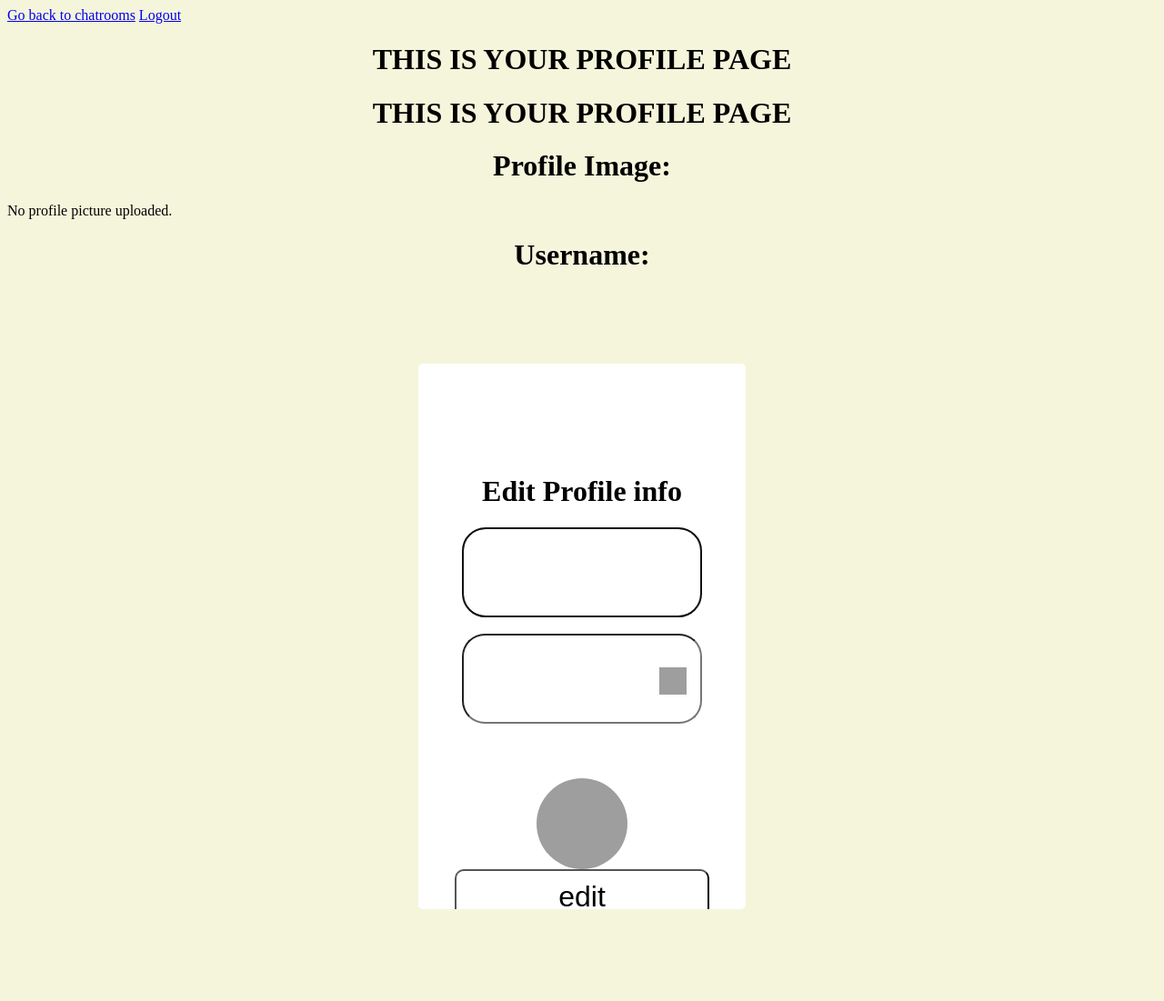
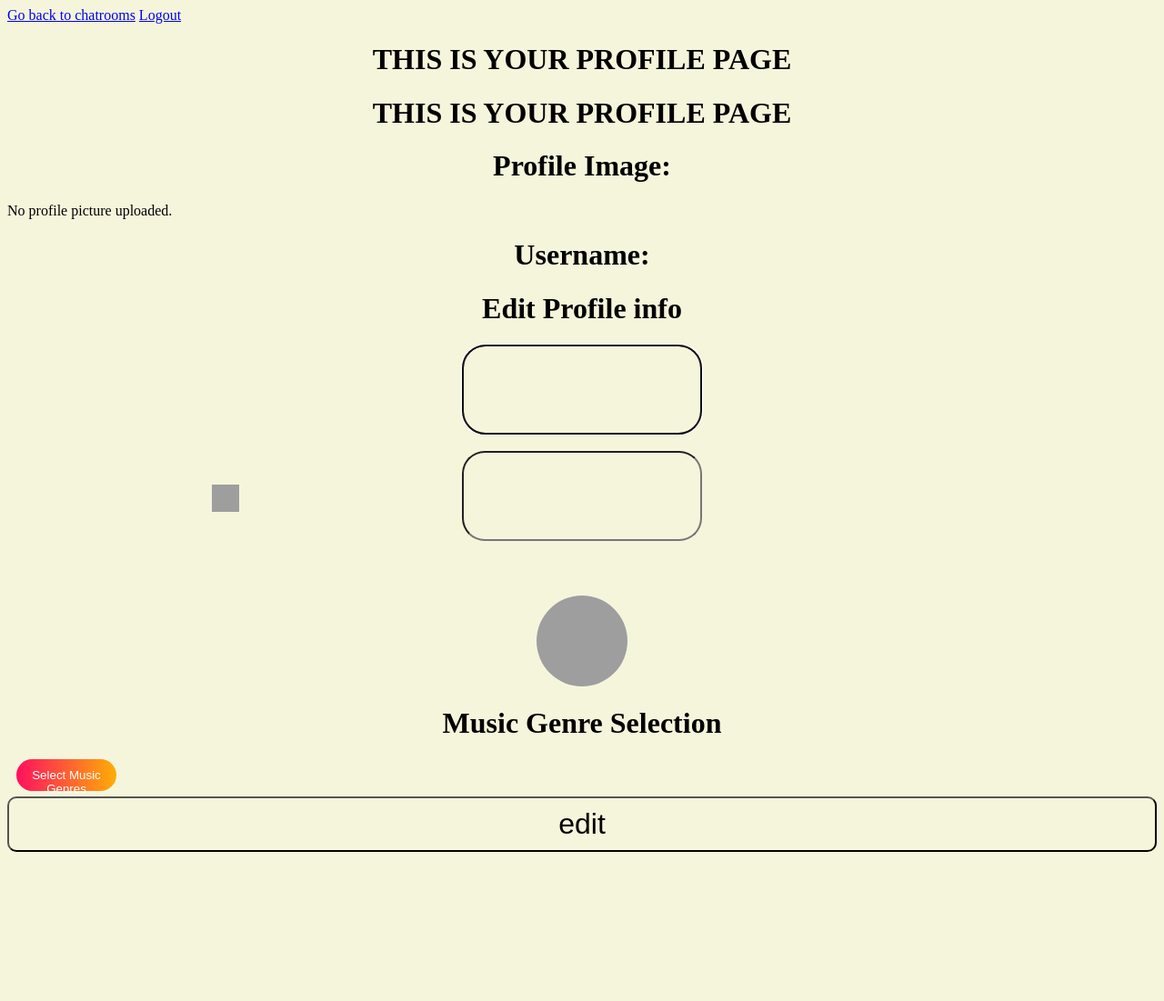
Before and after one commit to Zeotical/MMUsic-TC2L-03, a Flask app: template templates/profile.html in a window 1280 px wide. Shown: the whole page at 91% size. After the commit the page ends 937 px from the top, so only its background shows below. Run offline with Flask 3, Linux system fonts and the light colour scheme; the template is opened without the code that fills it, so the values that code supplies are empty; grey boxes are pictures that could not be loaded.

Commit message:
music genre updating

```diff
--- a/main.py
+++ b/main.py
@@ -154,10 +154,11 @@ def profile():
         user = User.query.filter_by(username=session["username"]).first()
         id = user.id
         update= User.query.get_or_404(id)
-        # image = user.image
         if request.method =="POST":
             update.username = request.form["edit_username"]
             update.password = request.form["edit_password"]
+            genres = request.form["edit_genre_selection"]
+            genre_list = genres.split(',')  if genres else []
 
             # Update pfp
             if request.files["pfp-select"]:
@@ -170,6 +171,17 @@ def profile():
                     image.save(os.path.join(app.root_path,  app.config['UPLOAD_FOLDER'], image_path))
                     update.image = image_path
                     print("image saved")
+            #Update genre selection
+            User_genre.query.filter_by(user_id=update.id).delete()
+
+            for genre_name in genre_list:
+                genre = Music_genres.query.filter_by(music_genres=genre_name).first()
+
+                if genre:
+                    music = User_genre(genre_name=genre_name, user_id=update.id, genre_id=genre.id)
+                    db.session.add(music)
+
+
             session["username"] = update.username
 
             db.session.commit()
--- a/templates/profile.html
+++ b/templates/profile.html
@@ -18,7 +18,7 @@
  <h1>Username:</h1>
  {{update.username}}
 
- <div class="register">
+ <div class="profile_info">
  <form id="profile_form" action="{{url_for("profile")}}" method="post"  enctype="multipart/form-data">
    <h1>Edit Profile info</h1>
    <input type="text" name="edit_username" placeholder="{{update.username}}" id="profile_username" class="input-field" required autofocus maxlength="25">
@@ -29,6 +29,27 @@
    <input type="file" name="pfp-select"  id="new_file" onchange="preview()">
    <img src="{{ url_for('static', filename='profile_pics/' + update.image) }}" id="new_frame" width="100px" height="100px" onclick="trigger_fileinput()"/>
 
+   <h1>Music Genre Selection</h1>
+
+   <input type="hidden" name="edit_genre_selection" id="edit_genre_selection">
+
+   <div class="dropdown">
+     <button>Select Music Genres</button>
+     <div class="content">
+       <input type="checkbox" id="mg1"  name="Hiphop" value="Hip hop" onclick="submitGenres()" >
+       <label for="mg1">Hip Hop</label>
+       <input type="checkbox" id="mg2"  name="R&B" value="R&B" onclick="submitGenres()" >
+       <label for="mg2">R&B</label>
+       <input type="checkbox" id="mg3"  name="Rock" value="Rock" onclick="submitGenres()" >
+       <label for="mg3">Rock</label>
+       <input type="checkbox" id="mg4"  name="Electronic music" value="Electronic music" onclick="submitGenres()" >
+       <label for="mg4">Electronic music</label>
+       <input type="checkbox" id="mg5"  name="Pop" value="Pop" onclick="submitGenres()" >
+       <label for="mg5">Pop</label>
+       <input type="checkbox" id="mg6"  name="KPOP" value="KPOP" onclick="submitGenres()" >
+       <label for="mg6">KPOP</label>
+     </div>
+   </div>
 
 
     <input  type="submit"  value="edit" class="btn-register"/>
@@ -56,6 +77,31 @@ function see_ps(){
   document.getElementById("new_file").click();
 
  }
+
+ function submitGenres() {
+  var selectedGenres = [];
+  if (document.getElementById("mg1").checked) {
+      selectedGenres.push(document.getElementById("mg1").value);
+  }
+  if (document.getElementById("mg2").checked) {
+      selectedGenres.push(document.getElementById("mg2").value);
+  }
+  if (document.getElementById("mg3").checked) {
+    selectedGenres.push(document.getElementById("mg3").value);
+  }
+  if (document.getElementById("mg4").checked) {
+  selectedGenres.push(document.getElementById("mg4").value);
+  }
+  if (document.getElementById("mg5").checked) {
+  selectedGenres.push(document.getElementById("mg5").value);
+  }
+  if (document.getElementById("mg6").checked) {
+    selectedGenres.push(document.getElementById("mg6").value);
+}
+
+  // Convert array to comma-separated string
+  document.getElementById("edit_genre_selection").value = selectedGenres.join(',');
+}
 </script>
 
 {% endblock %}
```
